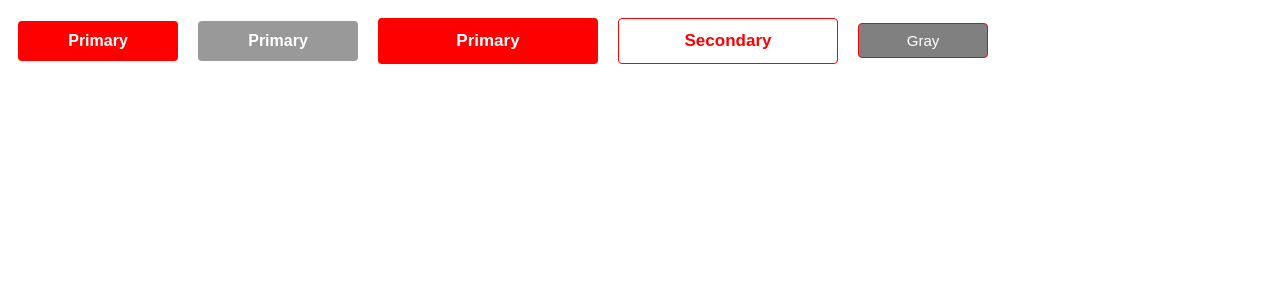
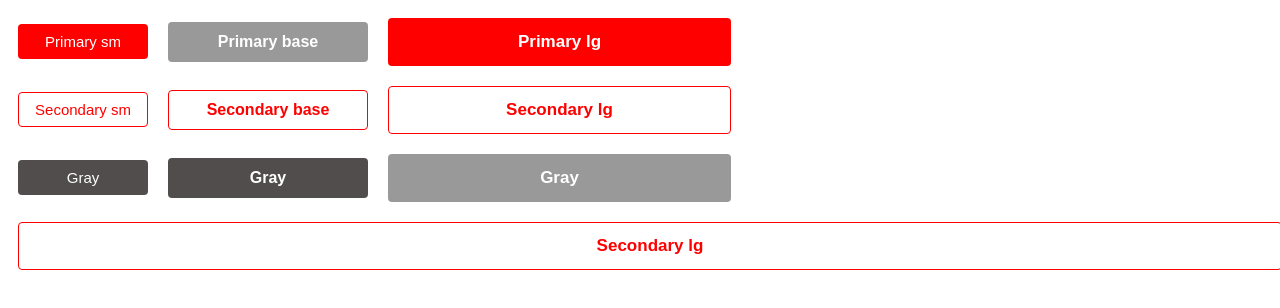
Before and after one commit to tampham512/practice, a React (Create React App) app: page / in a window 1280 px wide. Shown: the top 308 px of the page. Built offline with nearby package versions, Linux system fonts and the light colour scheme.

Commit message:
update 2

```diff
--- a/src/App.js
+++ b/src/App.js
@@ -1,14 +1,9 @@
-
-import Button from './components/Button/index'
+import StyleGuide from './pages/StyleGuide';
 
 function App() {
   return (
     <div className="App">
-     <Button >Primary</Button>
-     <Button disabled>Primary</Button>
-     <Button size="lg">Primary</Button>
-     <Button type="secondary" size="lg">Secondary</Button>
-     <Button type="gray" size="sm" >Gray</Button>
+     <StyleGuide></StyleGuide>
     </div>
   );
 }
--- a/src/components/Button/index.jsx
+++ b/src/components/Button/index.jsx
@@ -1,16 +1,16 @@
-import React from 'react'
-import { StyledButton } from "./styled"
+import React from "react";
+import { StyledButton } from "./styled";
 const Button = (props) => {
   return (
     <StyledButton
-        fullWidth={props.fullWidth}
-        type={props.type}
-        disabled={props.disabled}
-        size={props.size}
-      >
-        {props.children}
+      fullWidth={props.fullWidth}
+      typeButton={props.typeButton}
+      disabled={props.disabled}
+      size={props.size}
+    >
+      {props.children}
     </StyledButton>
-  )
-}
+  );
+};
 
-export default Button
+export default Button;
--- a/src/components/Button/styled.js
+++ b/src/components/Button/styled.js
@@ -1,22 +1,21 @@
-import styled from 'styled-components';
+import styled from "styled-components";
 
-const ButtonBase = styled.button`
-
+const ButtonBase = styled.button.attrs(() => ({
+  type: "button",
+}))`
   font-size: 16px;
   margin: 10px;
   padding: 8px 15px;
   border-radius: 4px;
-  border:none;
+  border: none;
   color: white;
   cursor: pointer;
-
 `;
 
-
 export const StyledButton = styled(ButtonBase)`
-${props => {
-    switch (props.type) {
-        case 'secondary':
+  ${(props) => {
+    switch (props.typeButton) {
+      case "secondary":
         return `
                 background-color : #fff;
                 color: #FF0000;
@@ -24,24 +23,29 @@ ${props => {
                 &:hover{
                     border-color : rgba(255, 0, 0, 0.7);
                 }
-                &:active{
+                &:active, &:focus{
                     border-color :  #C20000;
                     color:#C20000;
                 }
-                &:pressed{
-                    border-color :  #C20000;
-                    color:#C20000;
-                }
+
                 &:disabled{
                     border-color :  #999999;
                     color :#999999;
                 }
             `;
-        case 'gray':
+      case "gray":
         return `
-                background-color : gray;
-                border: 1px solid #FF0000
-                ;
+                background-color : #524d4d;
+                &:hover{
+                    background-color : rgb(180,132,132);
+                }
+                &:active, &:focus{
+                    background-color : #C20000;
+                    color:#fff;
+                }
+                &:disabled{
+                    background-color :  #999999;
+                }
             `;
       default:
         return `
@@ -49,42 +53,37 @@ ${props => {
                 &:hover{
                     background-color :  rgba(255, 0, 0, 0.7);
                 }
-                &:active{
+                &:active,&:focus{
                     background-color  :  #C20000;
                 }
                 &:disabled{
                     background-color :  #999999;
-                }`
+                }`;
     }
-
-    }
-}
-${props => {
+  }}
+  ${(props) => {
     switch (props.size) {
-        case 'sm':
+      case "sm":
         return `
                 height:35px;
                 width:130px;
                 font-size:15px;
                 font-weight:400;
             `;
-        case 'lg':
+      case "lg":
         return `
-                height:46px;
-                width:220px;
+                height:48px;
+                width:343px;
                 font-size:17px;
                 font-weight:bold;
             `;
       default:
         return `
                 height:40px;
-                width:160px;
+                width:200px;
                 font-weight:bold;
-            `
-
+            `;
     }
-
-    }
-}
-${props => props.fullWidth ? "width:100%" : ""};
+  }}
+${(props) => (props.fullWidth ? "width:100%" : "")};
 `;
--- a/src/index.js
+++ b/src/index.js
@@ -2,7 +2,7 @@ import React from 'react';
 import ReactDOM from 'react-dom/client';
 
 import App from './App';
-import reportWebVitals from './reportWebVitals';
+
 
 const root = ReactDOM.createRoot(document.getElementById('root'));
 root.render(
@@ -14,4 +14,3 @@ root.render(
 // If you want to start measuring performance in your app, pass a function
 // to log results (for example: reportWebVitals(console.log))
 // or send to an analytics endpoint. Learn more: https://bit.ly/CRA-vitals
-reportWebVitals();
--- /dev/null
+++ b/src/pages/StyleGuide/index.jsx
@@ -0,0 +1,36 @@
+import React from "react";
+
+import Button from "../../components/Button/index";
+
+const StyleGuide = () => {
+  return (
+    <div>
+      <Button size="sm">Primary sm</Button>
+      <Button disabled>Primary base</Button>
+      <Button size="lg">Primary lg</Button>
+      <br></br>
+      <Button typeButton="secondary" size="sm">
+        Secondary sm
+      </Button>
+      <Button typeButton="secondary">Secondary base</Button>
+      <Button typeButton="secondary" size="lg">
+        Secondary lg
+      </Button>
+      <br></br>
+      <Button typeButton="gray" size="sm">
+        Gray
+      </Button>
+      <Button typeButton="gray">Gray</Button>
+      <Button typeButton="gray" size="lg" disabled>
+        Gray
+      </Button>
+
+      <br></br>
+      <Button typeButton="secondary" size="lg" fullWidth>
+        Secondary lg
+      </Button>
+    </div>
+  );
+};
+
+export default StyleGuide;
--- a/src/reportWebVitals.js
+++ /dev/null
@@ -1,13 +0,0 @@
-const reportWebVitals = onPerfEntry => {
-  if (onPerfEntry && onPerfEntry instanceof Function) {
-    import('web-vitals').then(({ getCLS, getFID, getFCP, getLCP, getTTFB }) => {
-      getCLS(onPerfEntry);
-      getFID(onPerfEntry);
-      getFCP(onPerfEntry);
-      getLCP(onPerfEntry);
-      getTTFB(onPerfEntry);
-    });
-  }
-};
-
-export default reportWebVitals;
```
Also changed, not shown: src/setupTests.js (deleted, +0 -5 lines). Lines whose indentation alone changed are shown as unchanged.
